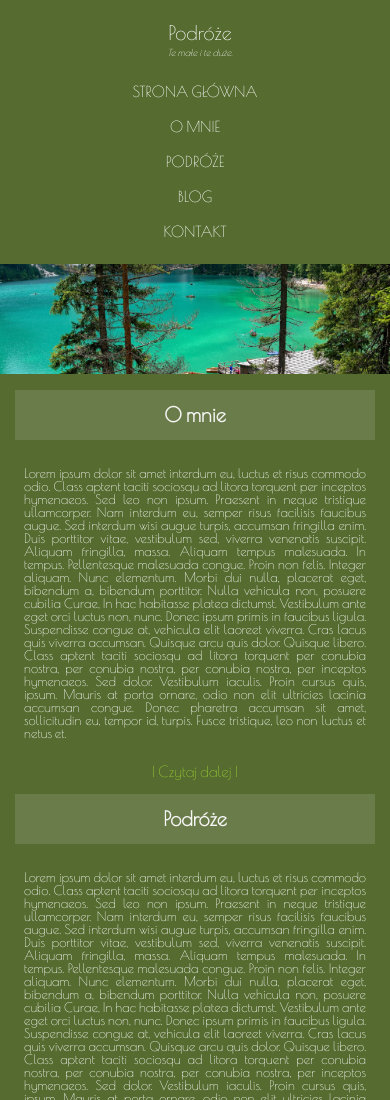
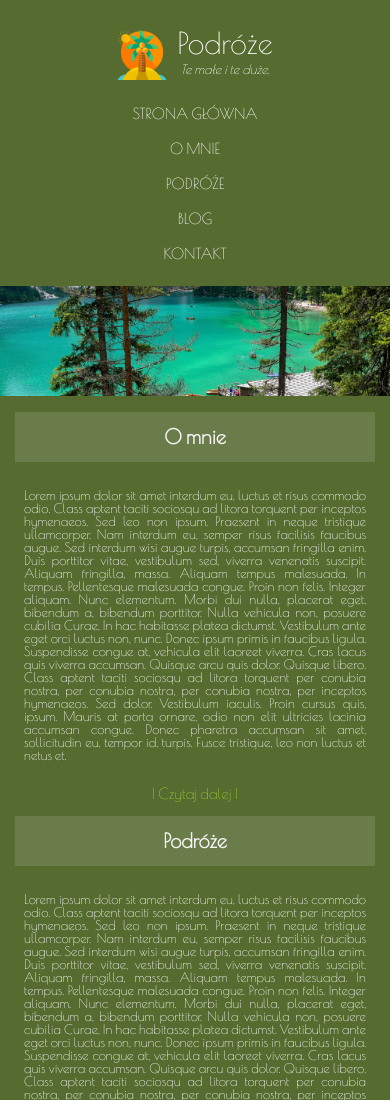
Before and after one commit to goldipl/Travel-webpage, a plain HTML site: page index.html in a window 390 px wide. Shown: the top 1100 px of the page. Drawn offline with nearby package versions, Linux system fonts and the light colour scheme.

Commit message:
update .css

```diff
--- a/style2.css
+++ b/style2.css
@@ -355,31 +355,11 @@ nav a:hover:after {
 /* If the screen size is 440px or less, set the css styles like under */
 
 @media screen and (max-width: 440px) {
-    .logo-container img {
-        display: none;
-    }
 
     div.box_4_column div {
         width: 95%;
         display: inline-block;
         padding: 0.4rem;
-    }
-
-    .napis1 {
-        display: inline-block;
-        font-size: 2.0rem;
-        color: white;
-        margin-top: 0.3rem;
-        padding-top: 0.5rem;
-        margin-left: 1.0rem;
-    }
-
-    .napis2 {
-        display: inline-block;
-        font-size: 0.95rem;
-        color: white;
-        margin-left: 1.0rem;
-        margin-top: 0.5rem;
     }
 
     nav li {
```
